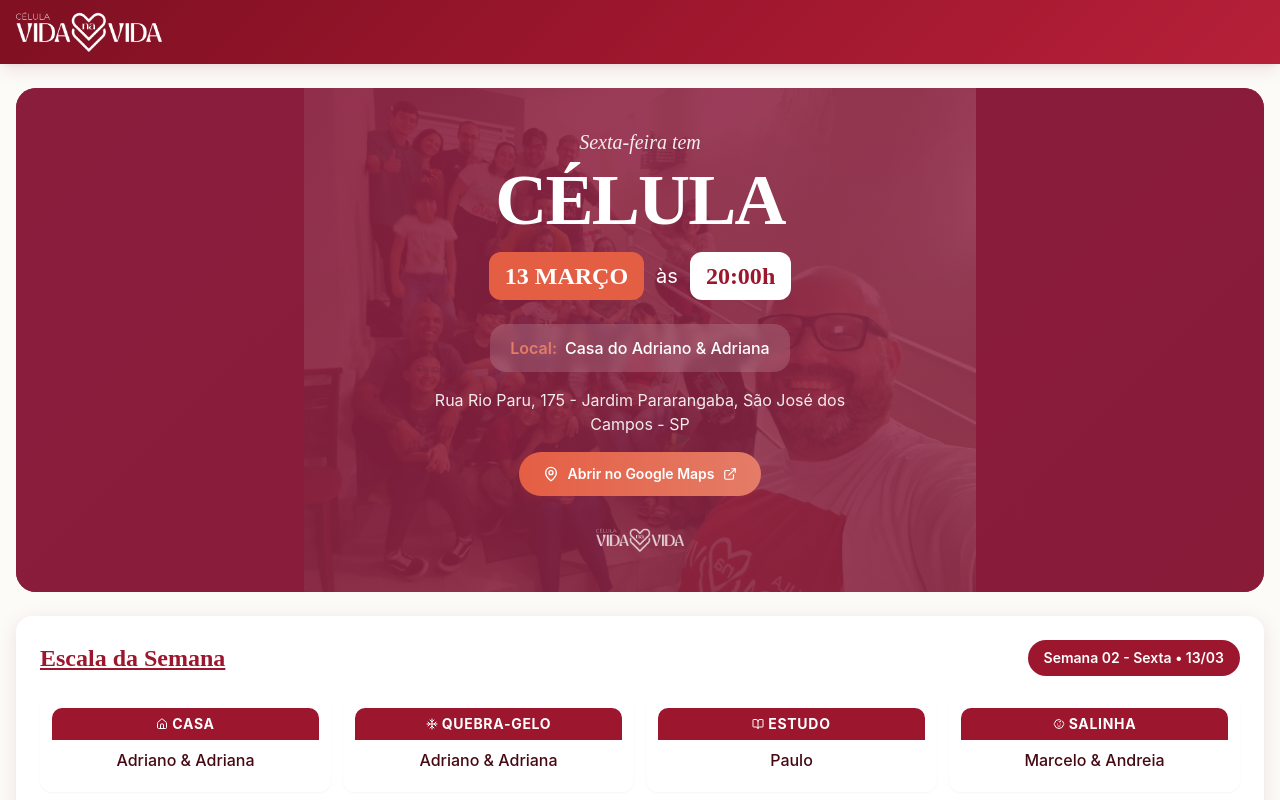
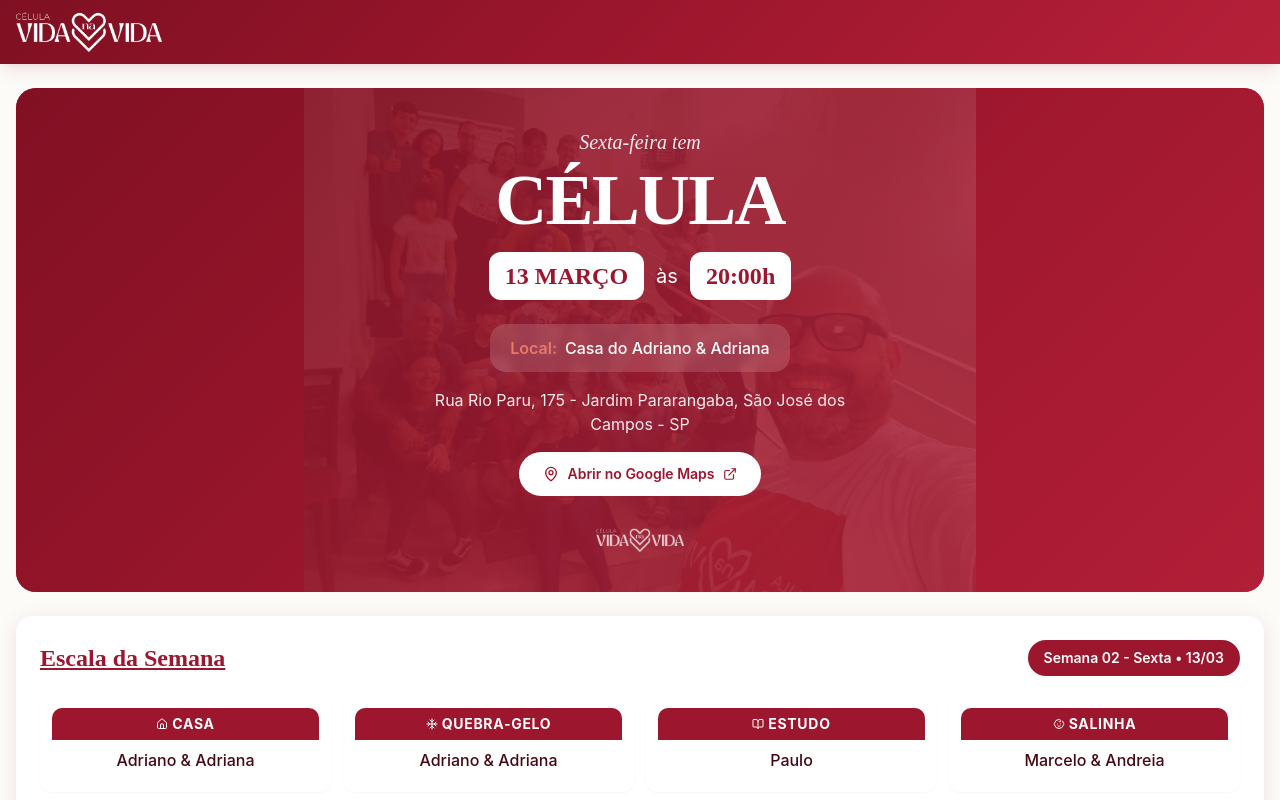
Before and after one commit to drineo11/celula-vida-na-vida, a React (Vite) app: page / in a window 1280 px wide. Shown: the top 800 px of the page. Built offline with nearby package versions, Linux system fonts and the light colour scheme; the HTML template or start-up script is replaced by a standard one.

Commit message:
feat: introduce WeeklyBanner component and establish application-wide design system with Tailwind CSS.

```diff
--- a/src/components/WeeklyBanner.tsx
+++ b/src/components/WeeklyBanner.tsx
@@ -24,14 +24,14 @@ export function WeeklyBanner({ meeting }: WeeklyBannerProps) {
         backgroundSize: "contain",
         backgroundPosition: "center",
         backgroundRepeat: "no-repeat",
-        backgroundColor: "hsl(350, 78%, 28%)",
+        backgroundColor: "hsl(350, 75%, 35%)",
       }}
     >
       {/* Wine overlay with fade effect */}
       <div
         className="absolute inset-0"
         style={{
-          background: 'linear-gradient(135deg, rgba(139, 30, 63, 0.92) 0%, rgba(139, 30, 63, 0.85) 50%, rgba(139, 30, 63, 0.78) 100%)',
+          background: 'linear-gradient(135deg, hsla(350, 78%, 28%, 0.92) 0%, hsla(350, 75%, 35%, 0.88) 50%, hsla(350, 70%, 42%, 0.82) 100%)',
         }}
       />
 
@@ -49,7 +49,7 @@ export function WeeklyBanner({ meeting }: WeeklyBannerProps) {
 
         {/* Date and Time Row */}
         <div className="flex flex-wrap items-center justify-center gap-3 mb-6">
-          <div className="bg-coral-500 text-primary-foreground px-4 py-2 rounded-lg">
+          <div className="bg-primary-foreground text-primary px-4 py-2 rounded-lg">
             <span className="font-display font-bold text-xl sm:text-2xl">
               {dayNumber} {month}
             </span>
--- a/src/index.css
+++ b/src/index.css
@@ -163,8 +163,8 @@
   /* Coral Button */
   .coral-btn {
     @apply inline-flex items-center justify-center px-6 py-3 font-semibold rounded-full transition-all duration-300;
-    background: var(--gradient-coral);
-    color: #ffffff;
+    background: hsl(var(--primary-foreground));
+    color: hsl(var(--primary));
   }
 
   .coral-btn:hover {
```
